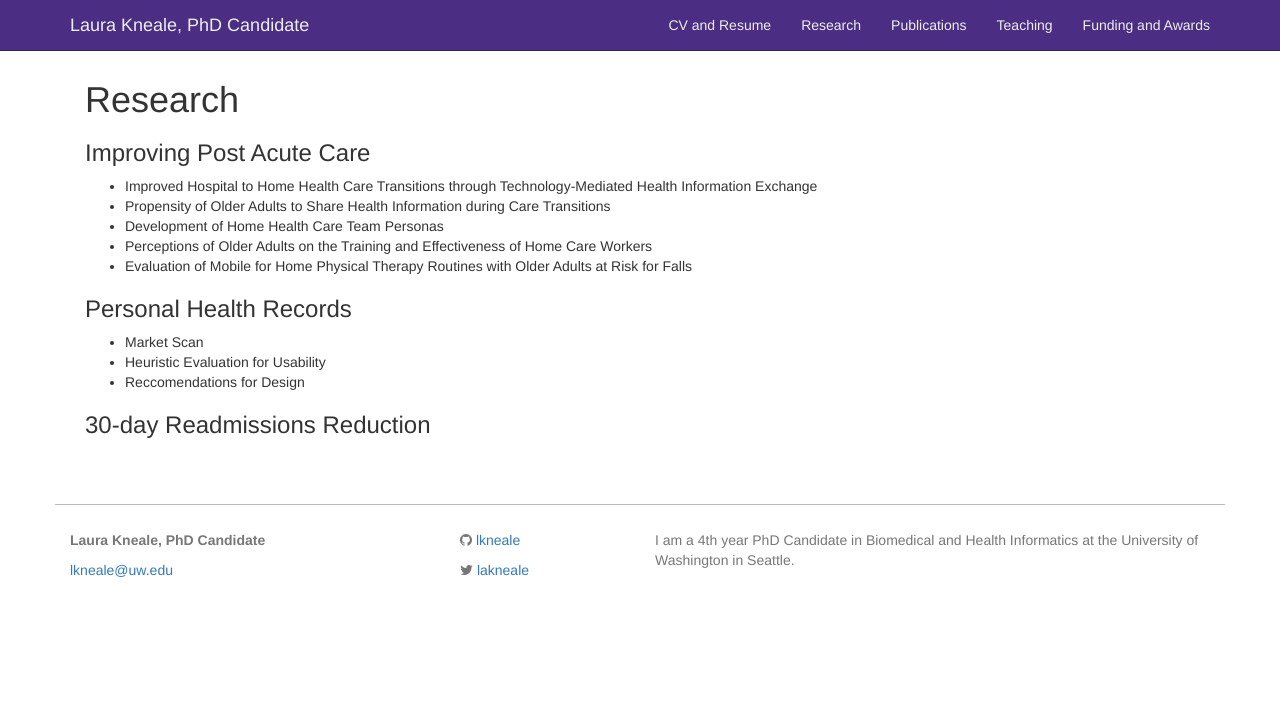
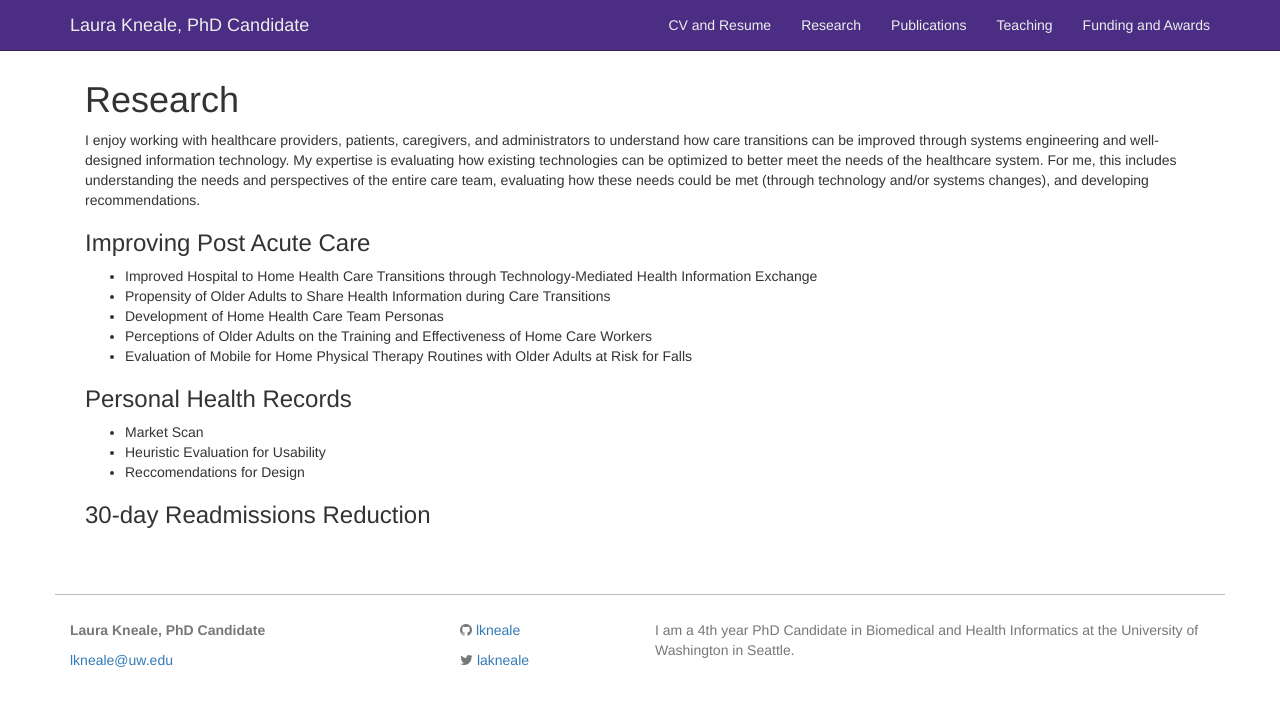
Before and after one commit to lkneale/lkneale.github.io, a Jekyll site: the page built from research.md, in a window 1280 px wide. Shown: the top 706 px of the page. Built offline with Jekyll 4.4.1, drawn with Linux system fonts in a browser that asks for light colours.

Commit message:
Update research.md

```diff
--- a/research.md
+++ b/research.md
@@ -3,6 +3,8 @@ layout: page
 title: Research
 permalink: /research/
 ---
+I enjoy working with healthcare providers, patients, caregivers, and administrators to understand how care transitions can be improved through systems engineering and well-designed information technology. My expertise is evaluating how existing technologies can be optimized to better meet the needs of the healthcare system. For me, this includes understanding the needs and perspectives of the entire care team, evaluating how these needs could be met (through technology and/or systems changes), and developing recommendations.
+
 ### Improving Post Acute Care
 
 * Improved Hospital to Home Health Care Transitions through Technology-Mediated Health Information Exchange
```
